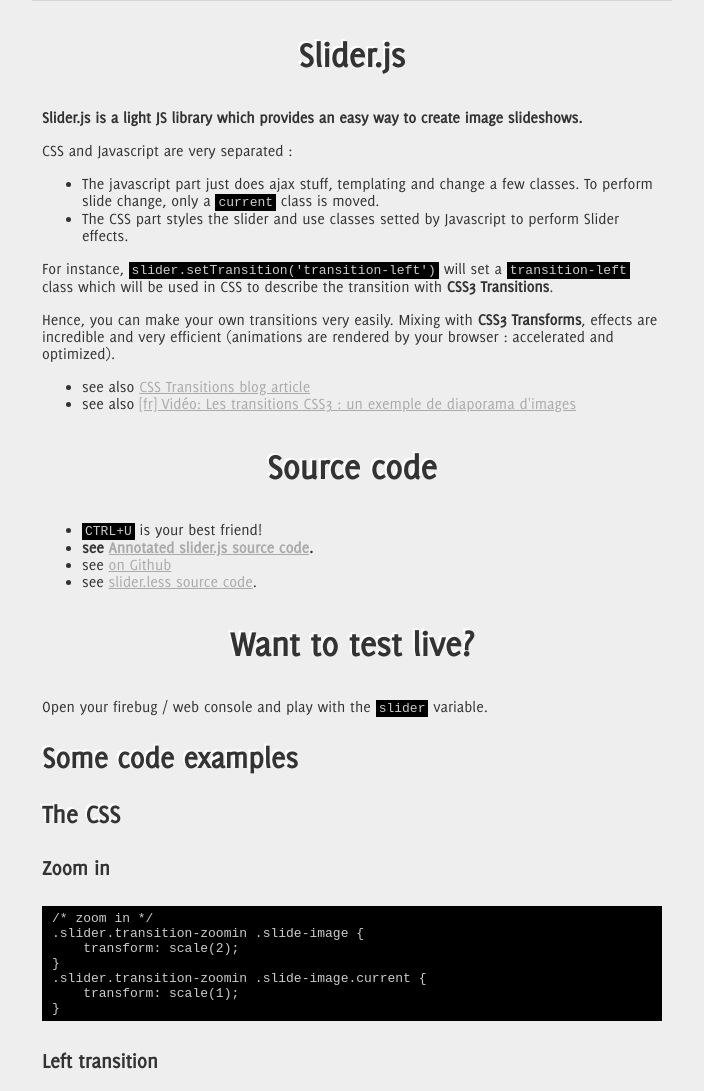
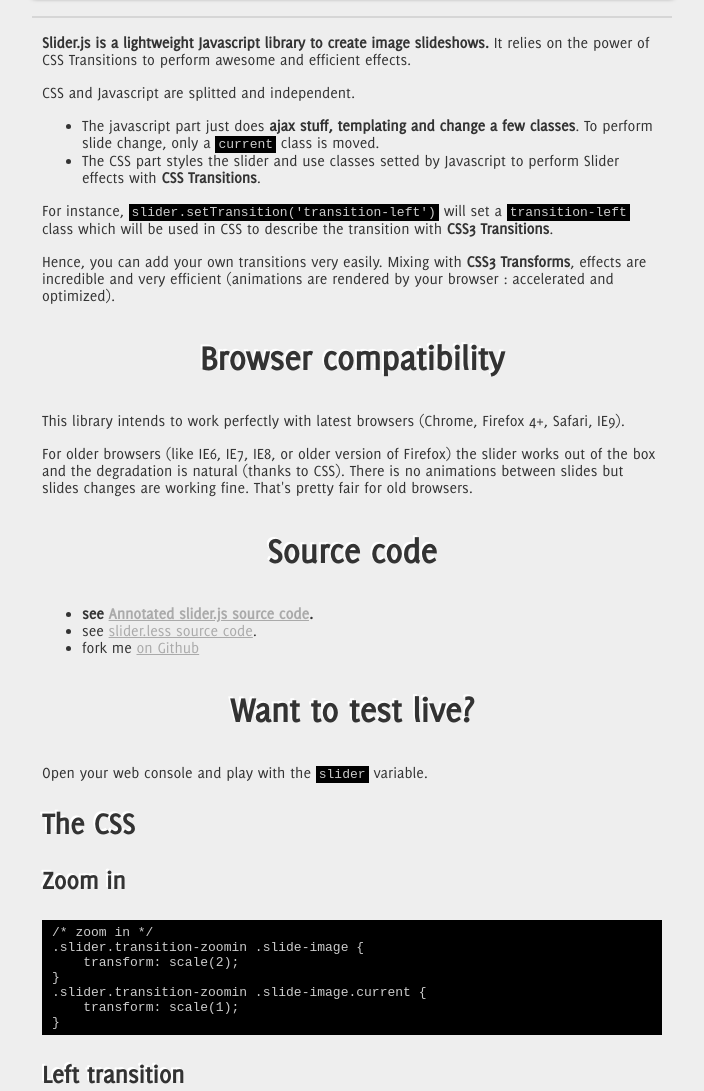
Before and after one commit to gre/diaporama, a plain HTML site: page index.html in a window 1280 px wide. Shown: the part 539-1630 px from the top of the page, without its empty margins (288-992 px from the left). Drawn offline with nearby package versions, Linux system fonts and the light colour scheme.

Commit message:
Minimised slider.css + improve doc

```diff
--- a/demo.less
+++ b/demo.less
@@ -33,6 +33,11 @@
     h1 {
         font-size: 1.4em;
     }
+}
+
+blockquote {
+  font-style: italic;
+  color: #666;
 }
 
 section {
@@ -143,6 +148,7 @@
 
 article {
     margin: 10px;
+    border-bottom: 2px solid #ccc;
     h1, h2, h3 {
         text-shadow: -2px -2px 0px white;
     }
--- a/index.html
+++ b/index.html
@@ -13,7 +13,7 @@
 
 <!--[if IE]>
 <script type="text/javascript">
-$.each(['header', 'footer', 'section', 'aside', 'nav', 'code', 'article', 'figure', 'figcaption'], function(tag){
+$.each(['blockquote', 'header', 'footer', 'section', 'aside', 'nav', 'code', 'article', 'figure', 'figcaption'], function(tag){
   document.createElement(tag);
 });
 </script>
@@ -30,8 +30,10 @@
   <div id="wrapper">
     <header>
       <h1>Slider.js: Slideshow with jQuery and CSS Transitions</h1>
-      <p>Slider.js is a light JS library which provides an easy way to create image slideshows.<br/>
-      For instance, to make a Flickr slideshow.</p>
+      <blockquote>Slider.js is an easy-to-use minimalist Javascript library to create image slideshows.<br/>
+      It relies on the power of CSS Transitions to perform awesome and efficient effects.
+      <br/>
+      Example with a Flickr slideshow.</blockquote>
     </header>
 
     <section>
@@ -116,41 +118,40 @@
 
     <section>
     <article>
-    <h1>Slider.js</h1>
-    <p><strong>Slider.js is a light JS library which provides an easy way to create image slideshows.</strong></p>
-    <p>CSS and Javascript are very separated :</p>
+    <p><strong>Slider.js is a lightweight Javascript library to create image slideshows.</strong>
+    It relies on the power of CSS Transitions to perform awesome and efficient effects.</p>
+    <p>CSS and Javascript are splitted and independent.</p>
     <ul>
-        <li>The javascript part just does ajax stuff, templating and change a few classes.
+        <li>The javascript part just does <strong>ajax stuff, templating and change a few classes</strong>.
         To perform slide change, only a <code class="inline">current</code> class is moved.</li>
-        <li>The CSS part styles the slider and use classes setted by Javascript to perform Slider effects.</li>
+        <li>The CSS part styles the slider and use classes setted by Javascript to perform Slider effects with <strong>CSS Transitions</strong>.</li>
     </ul>
 
     <p>For instance, <code class="inline">slider.setTransition('transition-left')</code>
     will set a <code class="inline">transition-left</code> class which will be used in CSS to describe the transition
     with <strong>CSS3 Transitions</strong>.</p>
-    <p>Hence, you can make your own transitions very easily. Mixing with <strong>CSS3 Transforms</strong>, effects are incredible and very efficient (animations are rendered by your browser : accelerated and optimized).</p>
+    <p>Hence, you can add your own transitions very easily. Mixing with <strong>CSS3 Transforms</strong>, effects are incredible and very efficient (animations are rendered by your browser : accelerated and optimized).</p>
 
-    <ul>
-        <li>see also <a target="_blank" href="http://blog.greweb.fr/2010/05/css3-transitions-available-on-firefox-3-7">CSS Transitions blog article</a></li>
-        <li>see also <a target="_blank" href="http://www.zengularity.com/item/1583389563/les-transitions-css3-un-exemple-de-diaporama-dimages">[fr] Vidéo: Les transitions CSS3 : un exemple de diaporama d'images</a></li>
-    </ul>
+    <h1>Browser compatibility</h1>
+    <p>This library intends to work perfectly with latest browsers (Chrome, Firefox 4+, Safari, IE9).</p>
+    <p>For older browsers (like IE6, IE7, IE8, or older version of Firefox)
+    the slider works out of the box and the degradation is natural (thanks to CSS).
+    There is no animations between slides
+    but slides changes are working fine. That's pretty fair for old browsers.</p>
 
     <h1>Source code</h1>
     <ul>
-      <li><code class="inline">CTRL+U</code> is your best friend!</li>
       <li><strong>see <a target="_blank" href="docs/slider.html">Annotated slider.js source code</a>.</strong></li>
-      <li>see <a href="https://github.com/gre/slider.js" target="_blank">on Github</a></li>
       <li>see <a target="_blank" href="slider.less">slider.less source code</a>.</li>
+      <li>fork me <a href="https://github.com/gre/slider.js" target="_blank">on Github</a></li>
     </ul>
 
     <h1>Want to test live?</h1>
-    Open your firebug / web console and play with the <code class="inline">slider</code> variable.
+    Open your web console and play with the <code class="inline">slider</code> variable.
 
-    <h2>Some code examples</h2>
+    <h2>The CSS</h2>
 
-    <h3>The CSS</h3>
-
-<h4>Zoom in</h4>
+<h3>Zoom in</h3>
 <code>/* zoom in */
 .slider.transition-zoomin .slide-image {
     transform: scale(2);
@@ -159,7 +160,7 @@
     transform: scale(1);
 }</code>
 
-<h4>Left transition</h4>
+<h3>Left transition</h3>
 <code>/* left transition */
 .slider.transition-left .slide-image {
     opacity: 1;
@@ -172,7 +173,9 @@
     left: 100%;
 }</code>
 
-    <h3>Slider</h3>
+
+
+<h2>Slider.js</h2>
 
 <p>The Slider constructor takes an empty container dom node in argument.
 <code>var slider = new Slider($('#sliderContainer'));</code>
@@ -217,7 +220,7 @@
     .setTransition('transition-zoomout');</code>
 </p>
 
- <h3>Flickr example</h3>
+ <h1>Flickr example</h1>
 
 <p>With this Slider API. Let's see how to easily retrieve flickr photos.</p>
 <p>
@@ -248,7 +251,7 @@
 
 <p><strong>Let's see deeply this code source here: <a href="docs/fetchFlickr.html" target="_blank">fetchFlickr.js annoted source</a>.</strong></p>
 
-<h4>Usage</h4>
+<h2>Usage</h2>
 
 <p>Default behavior : get recent Flickr photos.
 <code>slider.fetchFlickr();</code>
@@ -264,6 +267,12 @@
 </p>
     </article>
     </section>
+
+
+    <ul>
+        <li>see also <a target="_blank" href="http://blog.greweb.fr/2010/05/css3-transitions-available-on-firefox-3-7">CSS Transitions blog article</a></li>
+        <li>see also <a target="_blank" href="http://www.zengularity.com/item/1583389563/les-transitions-css3-un-exemple-de-diaporama-dimages">[fr] Vidéo: Les transitions CSS3 : un exemple de diaporama d'images</a></li>
+    </ul>
 
     <footer>Flickr Slideshow with jQuery and CSS Transitions - by Gaetan Renaudeau - 2011 - <a href="http://grenlibre.fr/">grenlibre.fr</a></footer>
 
--- a/slider.js
+++ b/slider.js
@@ -1,6 +1,7 @@
-// A Simple flickr slider
+/* Slider.js by @greweb - http://demo.greweb.fr/slider */
 
 (function($){
+"use strict";
 // Slider template
 // ---------------
 var tmplSlider = function(o){
@@ -33,7 +34,7 @@
 // Slider - a lightweight slider
 // -----------------------------
 // Constructor : init container node and current slide number
-this.Slider = function(container) {
+window.Slider = function(container) {
   var self = this;
   self.container = $(container);
   self.current = 0;
--- a/slider.less
+++ b/slider.less
@@ -2,8 +2,7 @@
 // http://lesscss.org/
 // This source code is used to generate the final slider.css
 
-// Slider.js
-
+/* Slider.js by @greweb - http://demo.greweb.fr/slider */
 
 //////////////   MIXINS   ////////////////
 
```
Also changed, not shown: docs/slider.html (+5 -2 lines), demo.css, slider.css.
